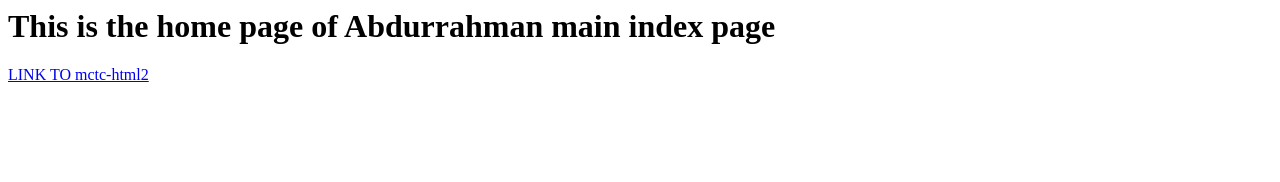
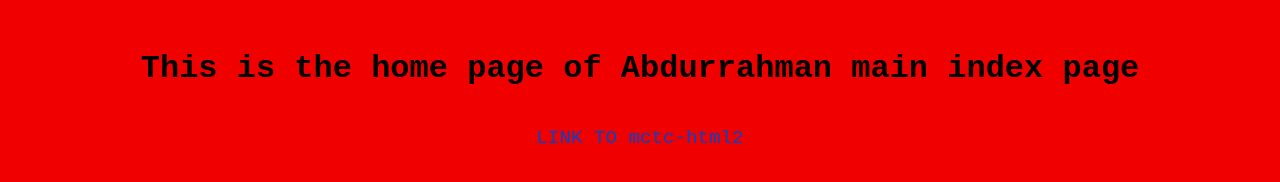
Before and after one commit to Abdurrahman-coding/Abdurrahman-coding.github.io, a plain HTML site: page index.html in a window 1280 px wide. Drawn offline with Linux system fonts and the light colour scheme.

Commit message:
adding styles to html 1 homepage
adding styles

```diff
--- a/index.html
+++ b/index.html
@@ -1,3 +1,33 @@
-<h1>This is the home page of Abdurrahman main index page</h1>
+<html lang="en">
+<head>
 
- <a href="/mctc-html2/">LINK TO mctc-html2</a>
+  <style>
+
+    body {
+      background-color: #f10000;
+      font-family: 'Courier New', monospace;
+      padding: 50px;
+      margin: 0;
+      text-align: center;
+    }
+
+    h1 {
+      margin-bottom: 40px;
+    }
+
+    a {
+      font-size: 1.2rem;
+      text-decoration: none;
+      color: #0044cc;
+    }
+
+    a:hover {
+      color: orange;
+    }
+  </style>
+</head>
+<body>
+   <h1>This is the home page of Abdurrahman main index page</h1>
+   <a href="/mctc-html2/">LINK TO mctc-html2</a>
+ </body>
+</html>
```
